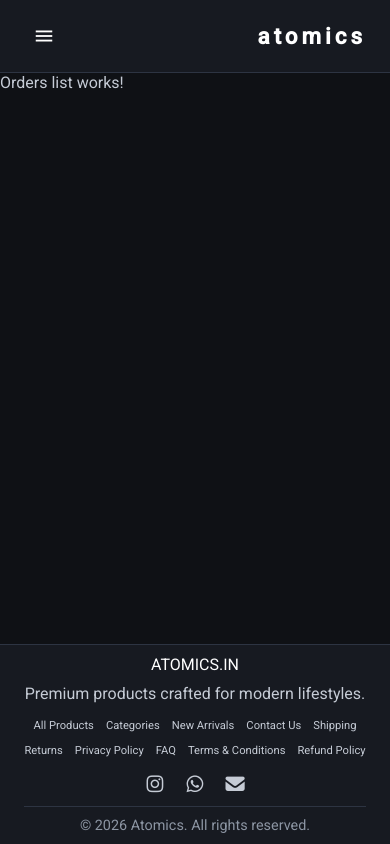
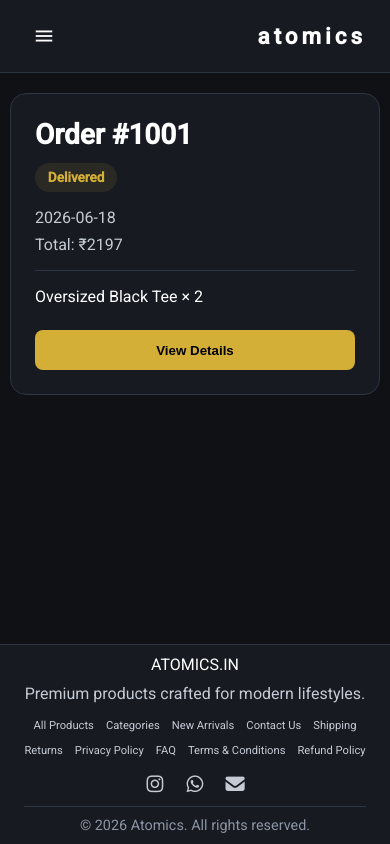
Before and after one commit to shabareenath/ECOM-UI, an Angular app: page /orders in a window 390 px wide. Built offline with nearby package versions, Linux system fonts and the light colour scheme.

Commit message:
orders updated

```diff
--- a/public/assets/mock-data/ordersDB.json
+++ b/public/assets/mock-data/ordersDB.json
@@ -1,11 +1,12 @@
 [
   {
     "id": 1001,
-    "userId": 1,
     "items": [
       {
+        "id": 1,
         "productId": 1,
         "name": "Oversized Black Tee",
+        "image": "assets/featured1.jpeg",
         "price": 999,
         "size": "L",
         "quantity": 2
@@ -13,8 +14,9 @@
     ],
     "subtotal": 1998,
     "shipping": 99,
-    "total": 2097,
+    "tax": 100,
+    "total": 2197,
     "status": "Delivered",
-    "createdAt": "2026-06-17"
+    "createdAt": "2026-06-18"
   }
 ]
--- a/src/app/admin/pages/product-list/product-list.component.html
+++ /dev/null
@@ -1 +0,0 @@
-<p>Admin product list works!</p>
--- a/src/app/admin/pages/product-list/product-list.component.scss
+++ /dev/null
@@ -1 +0,0 @@
-/* Styles for admin product list */
--- a/src/app/admin/pages/product-list/product-list.component.ts
+++ /dev/null
@@ -1,20 +0,0 @@
-import { Component, effect, inject, OnInit } from '@angular/core';
-import { ProductService } from '../../../core/services/product.service';
-import { Product } from '../../../core/models/product.model';
-
-@Component({
-  selector: 'app-admin-product-list',
-  templateUrl: './product-list.component.html',
-  styleUrls: ['./product-list.component.scss'],
-})
-export class ProductListComponent implements OnInit {
-  productService = inject(ProductService);
-  products1: Product[] = [];
-  constructor() {
-    effect(() => {
-      this.products1 = this.productService.getProducts();
-      console.log(this.products1);
-    });
-  }
-  ngOnInit(): void {}
-}
--- a/src/app/core/models/order.model.ts
+++ b/src/app/core/models/order.model.ts
@@ -3,8 +3,14 @@
 export interface Order {
   id: number;
   items: CartItem[];
+  subtotal: number;
+  shipping: number;
+  tax: number;
   total: number;
-  status: string;
+
+  status: 'Pending' | 'Processing' | 'Shipped' | 'Delivered' | 'Cancelled';
+
   createdAt: string;
+
   userId?: number;
 }
--- a/src/app/core/services/order.service.ts
+++ b/src/app/core/services/order.service.ts
@@ -10,6 +10,6 @@
   private http = inject(HttpClient);
 
   getOrders(): any {
-    return this.http.get<Product[]>('assets/mock-data/orderstDB.json');
+    return this.http.get<Product[]>('assets/mock-data/ordersDB.json');
   }
 }
--- a/src/app/features/orders/pages/orders-list/orders-list.component.html
+++ b/src/app/features/orders/pages/orders-list/orders-list.component.html
@@ -1 +1,25 @@
-<p>Orders list works!</p>
+<div class="order-list-contianer">
+  @for (order of orderItems; track order.id) {
+    <div class="order-card">
+      <div class="order-header">
+        <h3>Order #{{ order.id }}</h3>
+
+        <span class="status">
+          {{ order.status }}
+        </span>
+      </div>
+
+      <p>{{ order.createdAt }}</p>
+
+      <p>Total: ₹{{ order.total }}</p>
+
+      <div class="items">
+        @for (item of order.items; track item.id) {
+          <p>{{ item.name }} × {{ item.quantity }}</p>
+        }
+      </div>
+
+      <button>View Details</button>
+    </div>
+  }
+</div>
--- a/src/app/features/orders/pages/orders-list/orders-list.component.scss
+++ b/src/app/features/orders/pages/orders-list/orders-list.component.scss
@@ -1 +1,130 @@
-/* Styles for Orders list page */
+.orders-list {
+  display: flex;
+
+  flex-direction: column;
+
+  gap: 1.5rem;
+
+  padding: 2rem;
+}
+.order-list-contianer {
+  margin: 10px 0;
+  padding: 10px;
+}
+.order-card {
+  padding: 1.5rem;
+
+  border-radius: 16px;
+
+  background: var(--surface-primary);
+
+  border: 1px solid var(--border-primary);
+
+  transition: all 0.3s ease;
+}
+
+.order-card:hover {
+  transform: translateY(-2px);
+
+  border-color: var(--accent-primary);
+}
+
+.order-header {
+  display: flex;
+
+  justify-content: space-between;
+
+  align-items: center;
+
+  margin-bottom: 1rem;
+}
+
+.order-header h3 {
+  margin: 0;
+
+  color: var(--text-primary);
+}
+
+.status {
+  padding: 0.4rem 0.8rem;
+
+  border-radius: 999px;
+
+  background: rgba(212, 175, 55, 0.1);
+
+  color: var(--accent-primary);
+
+  font-size: 0.85rem;
+
+  font-weight: 600;
+}
+
+.order-card p {
+  margin: 0.5rem 0;
+
+  color: var(--text-secondary);
+}
+
+.items {
+  margin-top: 1rem;
+
+  padding-top: 1rem;
+
+  border-top: 1px solid var(--border-primary);
+
+  display: flex;
+
+  flex-direction: column;
+
+  gap: 0.5rem;
+}
+
+.items p {
+  margin: 0;
+
+  color: var(--text-primary);
+}
+
+button {
+  margin-top: 1.5rem;
+
+  padding: 0.8rem 1rem;
+
+  width: fit-content;
+
+  border: none;
+
+  border-radius: 8px;
+
+  background: var(--accent-primary);
+
+  color: #000;
+
+  font-weight: 700;
+
+  cursor: pointer;
+
+  transition: opacity 0.3s ease;
+}
+
+button:hover {
+  opacity: 0.9;
+}
+
+@media (max-width: 768px) {
+  .orders-list {
+    padding: 1rem;
+  }
+
+  .order-header {
+    flex-direction: column;
+
+    align-items: flex-start;
+
+    gap: 0.75rem;
+  }
+
+  button {
+    width: 100%;
+  }
+}
--- a/src/app/features/orders/pages/orders-list/orders-list.component.ts
+++ b/src/app/features/orders/pages/orders-list/orders-list.component.ts
@@ -1,4 +1,6 @@
-import { Component, OnInit } from '@angular/core';
+import { Component, inject, OnInit } from '@angular/core';
+import { Order } from '../../../../core/models/order.model';
+import { OrderService } from '../../../../core/services/order.service';
 
 @Component({
   selector: 'app-orders-list',
@@ -6,6 +8,29 @@
   styleUrls: ['./orders-list.component.scss'],
 })
 export class OrdersListComponent implements OnInit {
-  constructor() {}
-  ngOnInit(): void {}
+  orderItems: Order[] = [];
+
+  private orderService = inject(OrderService);
+
+  ngOnInit(): void {
+    this.loadOrders();
+  }
+
+  private loadOrders(): void {
+    this.orderService.getOrders().subscribe({
+      next: (orders: Order[]) => {
+        this.orderItems = orders;
+      },
+      error: (error: any) => {
+        console.error('Failed to load orders:', error);
+      },
+    });
+  }
+
+  viewDetails(orderId: number): void {
+    console.log('View details for order:', orderId);
+
+    // Later:
+    // this.router.navigate(['/orders', orderId]);
+  }
 }
--- a/src/app/routes/admin.routes.ts
+++ b/src/app/routes/admin.routes.ts
@@ -3,8 +3,8 @@
 import { AdminDashboardComponent } from '../admin/pages/dashboard/dashboard.component';
 import { ProductsManagementComponent } from '../admin/pages/products-management/products-management.component';
 import { ProductCreateComponent } from '../admin/pages/product-create/product-create.component';
-import { ProductListComponent } from '../admin/pages/product-list/product-list.component';
 import { ProductEditComponent } from '../admin/components/product-edit/product-edit.component';
+import { ProductListComponent } from '../features/products/pages/product-list/product-list.component';
 
 export const ADMIN_ROUTES: Routes = [
   {
```
